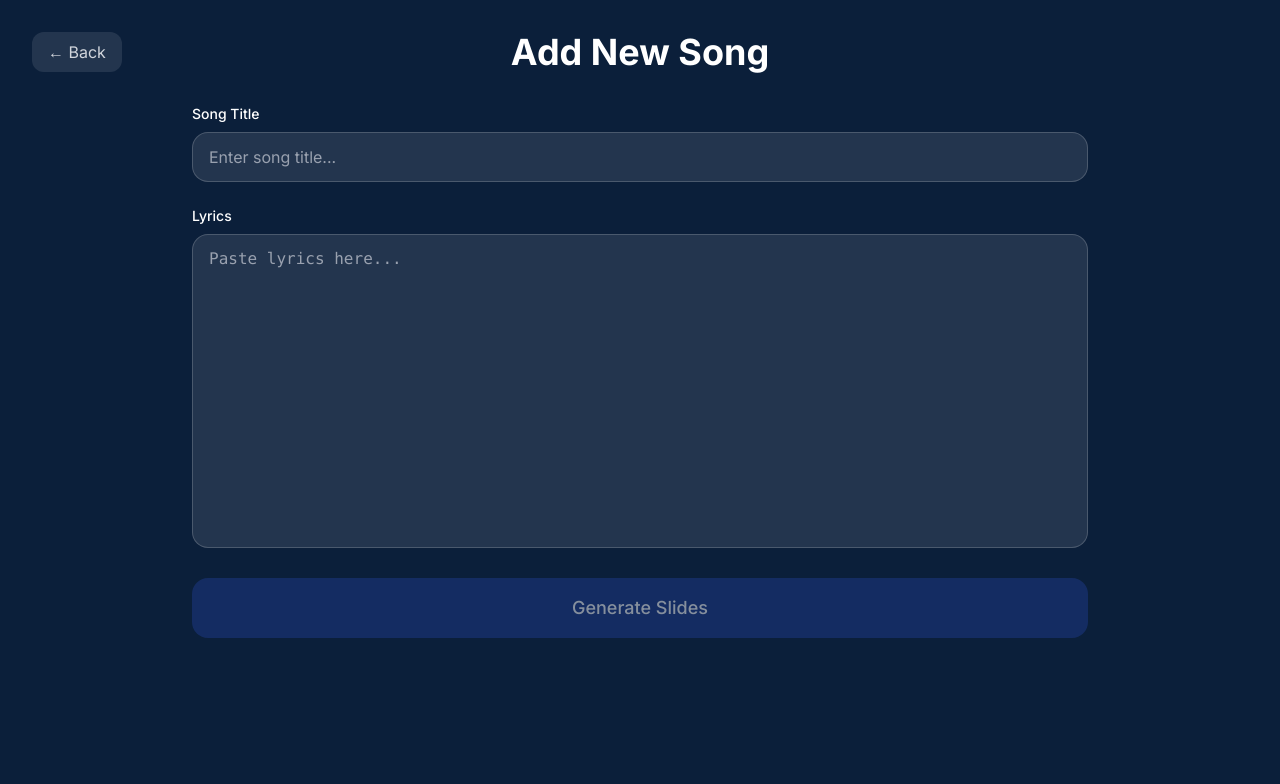
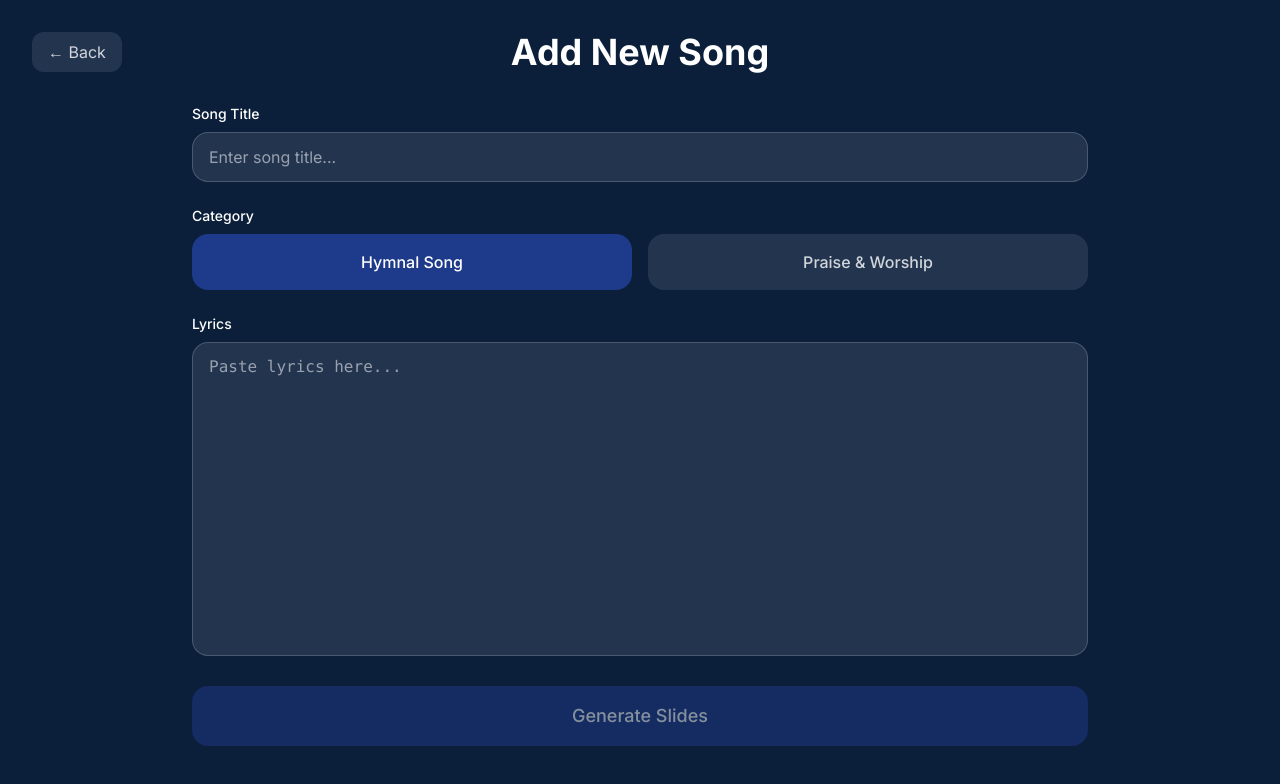
Before and after one commit to jimenezvanessa/church, a Next.js app: page /songs/new in a window 1280 px wide. Shown: the top 784 px of the page. Built offline with nearby package versions, Linux system fonts and the light colour scheme.

Commit message:
feat: add category support for songs and update related components

```diff
--- a/src/app/api/songs/route.ts
+++ b/src/app/api/songs/route.ts
@@ -7,10 +7,14 @@ export async function GET(request: NextRequest) {
     await dbConnect();
     const search = request.nextUrl.searchParams.get('search');
     const sort = request.nextUrl.searchParams.get('sort') || 'title';
+    const category = request.nextUrl.searchParams.get('category');
 
     let query = {};
     if (search) {
       query = { title: { $regex: search, $options: 'i' } };
+    }
+    if (category && ['hymnal', 'praise'].includes(category)) {
+      query = { ...query, category };
     }
 
     let sortQuery = {};
--- a/src/app/page.tsx
+++ b/src/app/page.tsx
@@ -8,20 +8,51 @@ interface Song {
   title: string;
   lyrics: string;
   createdAt: string;
+  category: string;
+}
+
+function SongCard({ song, onDelete }: { song: Song; onDelete: (id: string) => void }) {
+  return (
+    <div className="bg-white/10 rounded-2xl p-4 shadow-lg hover:bg-white/15 transition-all duration-200">
+      <h3 className="text-lg font-bold mb-2 truncate">{song.title}</h3>
+      <p className="text-gray-400 text-sm mb-4 line-clamp-2">
+        {song.lyrics.substring(0, 80)}...
+      </p>
+      <div className="flex gap-2">
+        <Link
+          href={`/present/${song._id}`}
+          className="flex-1 bg-blue hover:bg-light-blue py-2 rounded-xl text-center font-medium text-sm transition-all duration-200"
+        >
+          Present
+        </Link>
+        <Link
+          href={`/songs/edit/${song._id}`}
+          className="px-3 py-2 bg-white/10 hover:bg-white/20 rounded-xl text-sm transition-all duration-200"
+        >
+          Edit
+        </Link>
+        <button
+          onClick={() => onDelete(song._id)}
+          className="px-3 py-2 bg-red-500/20 hover:bg-red-500/40 text-red-300 rounded-xl text-sm transition-all duration-200"
+        >
+          Delete
+        </button>
+      </div>
+    </div>
+  );
 }
 
 export default function Home() {
   const [songs, setSongs] = useState<Song[]>([]);
   const [loading, setLoading] = useState(true);
   const [search, setSearch] = useState('');
-  const [sort, setSort] = useState('title');
+  const [sort, setSort] = useState<'title' | 'A-Z' | '0-9'>('title');
 
   useEffect(() => {
     const loadSongs = async () => {
       try {
         const params = new URLSearchParams();
         if (search) params.set('search', search);
-        if (sort) params.set('sort', sort);
 
         const res = await fetch(`/api/songs?${params}`);
         const data = await res.json();
@@ -33,7 +64,7 @@ export default function Home() {
       }
     };
     loadSongs();
-  }, [search, sort]);
+  }, [search]);
 
   const deleteSong = async (id: string) => {
     if (!confirm('Delete this song?')) return;
@@ -45,17 +76,16 @@ export default function Home() {
     }
   };
 
-  const filterSongs = (songs: Song[]) => {
-    const filtered = songs.filter(song => {
+  const searchLower = search.toLowerCase();
+
+  const filterBySort = (songs: Song[]) => {
+    return songs.filter(song => {
       const firstChar = song.title.charAt(0).toUpperCase();
       if (sort === 'A-Z') return /[A-Z]/.test(firstChar);
       if (sort === '0-9') return /[0-9]/.test(firstChar);
       return true;
     });
-    return filtered;
   };
-
-  const filteredSongs = filterSongs(songs);
 
   return (
     <div className="min-h-screen p-8">
@@ -70,7 +100,7 @@ export default function Home() {
           </Link>
         </div>
 
-        <div className="flex gap-3 mb-8 bg-white/10 p-4 rounded-2xl border border-white/10">
+        <div className="flex gap-3 mb-4 bg-white/10 p-4 rounded-2xl border border-white/10">
           <input
             type="text"
             placeholder="Search songs..."
@@ -78,58 +108,63 @@ export default function Home() {
             onChange={(e) => setSearch(e.target.value)}
             className="flex-1 px-4 py-2 rounded-xl bg-white/10 border border-white/20 text-white placeholder-gray-400 text-sm focus:outline-none focus:ring-2 focus:ring-light-blue"
           />
-          <select
-            value={sort}
-            onChange={(e) => setSort(e.target.value)}
-            className="px-3 py-2 rounded-xl bg-white/10 border border-white/20 text-white text-sm focus:outline-none focus:ring-2 focus:ring-light-blue [&>option]:text-black [&>option]:bg-white"
+        </div>
+
+        <div className="flex gap-2 mb-8">
+          <button
+            onClick={() => setSort('title')}
+            className={`px-4 py-2 rounded-xl text-sm font-medium transition-all duration-200 ${
+              sort === 'title' ? 'bg-blue text-white' : 'bg-white/10 text-gray-300 hover:bg-white/20'
+            }`}
           >
-            <option value="title">All</option>
-            <option value="A-Z">A-Z</option>
-            <option value="0-9">0-9</option>
-            <option value="newest">Newest</option>
-            <option value="oldest">Oldest</option>
-          </select>
+            All
+          </button>
+          <button
+            onClick={() => setSort('A-Z')}
+            className={`px-4 py-2 rounded-xl text-sm font-medium transition-all duration-200 ${
+              sort === 'A-Z' ? 'bg-blue text-white' : 'bg-white/10 text-gray-300 hover:bg-white/20'
+            }`}
+          >
+            A-Z
+          </button>
+          <button
+            onClick={() => setSort('0-9')}
+            className={`px-4 py-2 rounded-xl text-sm font-medium transition-all duration-200 ${
+              sort === '0-9' ? 'bg-blue text-white' : 'bg-white/10 text-gray-300 hover:bg-white/20'
+            }`}
+          >
+            0-9
+          </button>
         </div>
 
         {loading ? (
           <div className="text-center py-12">Loading...</div>
-        ) : filteredSongs.length === 0 ? (
-          <div className="text-center py-12 text-gray-400">
-            No songs found. Add your first song!
-          </div>
         ) : (
-          <div className="grid grid-cols-1 md:grid-cols-2 lg:grid-cols-3 gap-6">
-            {filteredSongs.map((song) => (
-              <div
-                key={song._id}
-                className="bg-white/10 rounded-2xl p-6 shadow-lg hover:bg-white/15 transition-all duration-200"
-              >
-                <h3 className="text-xl font-bold mb-2 truncate">{song.title}</h3>
-                <p className="text-gray-400 text-sm mb-4 line-clamp-2">
-                  {song.lyrics.substring(0, 100)}...
-                </p>
-                <div className="flex gap-2">
-                  <Link
-                    href={`/present/${song._id}`}
-                    className="flex-1 bg-blue hover:bg-light-blue py-2 rounded-xl text-center font-medium transition-all duration-200"
-                  >
-                    Present
-                  </Link>
-                  <Link
-                    href={`/songs/edit/${song._id}`}
-                    className="px-4 py-2 bg-white/10 hover:bg-white/20 rounded-xl transition-all duration-200"
-                  >
-                    Edit
-                  </Link>
-                  <button
-                    onClick={() => deleteSong(song._id)}
-                    className="px-4 py-2 bg-red-500/20 hover:bg-red-500/40 text-red-300 rounded-xl transition-all duration-200"
-                  >
-                    Delete
-                  </button>
-                </div>
+          <div className="grid grid-cols-1 lg:grid-cols-2 gap-8">
+            <div className="bg-white/5 rounded-2xl p-6 border border-white/10">
+              <h2 className="text-2xl font-bold mb-6">Hymnal Songs</h2>
+              <div className="space-y-4">
+                {filterBySort(songs.filter(s => (!s.category || s.category === 'hymnal') && s.title.toLowerCase().includes(searchLower))).length === 0 ? (
+                  <p className="text-gray-400">No hymnal songs</p>
+                ) : (
+                  filterBySort(songs.filter(s => (!s.category || s.category === 'hymnal') && s.title.toLowerCase().includes(searchLower))).map((song) => (
+                    <SongCard key={song._id} song={song} onDelete={deleteSong} />
+                  ))
+                )}
               </div>
-            ))}
+            </div>
+            <div className="bg-white/5 rounded-2xl p-6 border border-white/10">
+              <h2 className="text-2xl font-bold mb-6">Praise & Worship</h2>
+              <div className="space-y-4">
+                {filterBySort(songs.filter(s => s.category === 'praise' && s.title.toLowerCase().includes(searchLower))).length === 0 ? (
+                  <p className="text-gray-400">No praise & worship songs</p>
+                ) : (
+                  filterBySort(songs.filter(s => s.category === 'praise' && s.title.toLowerCase().includes(searchLower))).map((song) => (
+                    <SongCard key={song._id} song={song} onDelete={deleteSong} />
+                  ))
+                )}
+              </div>
+            </div>
           </div>
         )}
       </div>
--- a/src/app/songs/edit/[id]/page.tsx
+++ b/src/app/songs/edit/[id]/page.tsx
@@ -8,6 +8,7 @@ interface Song {
   _id: string;
   title: string;
   lyrics: string;
+  category: string;
 }
 
 export default function EditSong() {
@@ -15,6 +16,7 @@ export default function EditSong() {
   const router = useRouter();
   const [title, setTitle] = useState('');
   const [lyrics, setLyrics] = useState('');
+  const [category, setCategory] = useState('hymnal');
   const [loading, setLoading] = useState(true);
   const [saving, setSaving] = useState(false);
 
@@ -26,6 +28,7 @@ export default function EditSong() {
           const data: Song = await res.json();
           setTitle(data.title);
           setLyrics(data.lyrics);
+          setCategory(data.category || 'hymnal');
         } else {
           router.push('/');
         }
@@ -47,7 +50,7 @@ export default function EditSong() {
       await fetch(`/api/songs/${params.id}`, {
         method: 'PUT',
         headers: { 'Content-Type': 'application/json' },
-        body: JSON.stringify({ title, lyrics }),
+        body: JSON.stringify({ title, lyrics, category }),
       });
 
       router.push('/');
@@ -88,6 +91,34 @@ export default function EditSong() {
           </div>
 
           <div>
+            <label className="block text-sm font-medium mb-2">Category</label>
+            <div className="grid grid-cols-2 gap-4">
+              <button
+                type="button"
+                onClick={() => setCategory('hymnal')}
+                className={`py-4 rounded-2xl font-medium transition-all duration-200 ${
+                  category === 'hymnal'
+                    ? 'bg-blue text-white'
+                    : 'bg-white/10 text-gray-300 hover:bg-white/20'
+                }`}
+              >
+                Hymnal Song
+              </button>
+              <button
+                type="button"
+                onClick={() => setCategory('praise')}
+                className={`py-4 rounded-2xl font-medium transition-all duration-200 ${
+                  category === 'praise'
+                    ? 'bg-blue text-white'
+                    : 'bg-white/10 text-gray-300 hover:bg-white/20'
+                }`}
+              >
+                Praise & Worship
+              </button>
+            </div>
+          </div>
+
+          <div>
             <label className="block text-sm font-medium mb-2">Lyrics</label>
             <textarea
               value={lyrics}
--- a/src/app/songs/new/page.tsx
+++ b/src/app/songs/new/page.tsx
@@ -9,6 +9,7 @@ export default function NewSong() {
   const router = useRouter();
   const [title, setTitle] = useState('');
   const [lyrics, setLyrics] = useState('');
+  const [category, setCategory] = useState('hymnal');
   const [slides, setSlides] = useState<string[]>([]);
   const [showPreview, setShowPreview] = useState(false);
   const [saving, setSaving] = useState(false);
@@ -36,7 +37,7 @@ export default function NewSong() {
       const songRes = await fetch('/api/songs', {
         method: 'POST',
         headers: { 'Content-Type': 'application/json' },
-        body: JSON.stringify({ title, lyrics }),
+        body: JSON.stringify({ title, lyrics, category }),
       });
 
       if (!songRes.ok) {
@@ -89,6 +90,34 @@ export default function NewSong() {
               placeholder="Enter song title..."
               className="w-full px-4 py-3 rounded-2xl bg-white/10 border border-soft-gray/20 text-white placeholder-gray-400 focus:outline-none focus:ring-2 focus:ring-light-blue"
             />
+          </div>
+
+          <div>
+            <label className="block text-sm font-medium mb-2">Category</label>
+            <div className="grid grid-cols-2 gap-4">
+              <button
+                type="button"
+                onClick={() => setCategory('hymnal')}
+                className={`py-4 rounded-2xl font-medium transition-all duration-200 ${
+                  category === 'hymnal'
+                    ? 'bg-blue text-white'
+                    : 'bg-white/10 text-gray-300 hover:bg-white/20'
+                }`}
+              >
+                Hymnal Song
+              </button>
+              <button
+                type="button"
+                onClick={() => setCategory('praise')}
+                className={`py-4 rounded-2xl font-medium transition-all duration-200 ${
+                  category === 'praise'
+                    ? 'bg-blue text-white'
+                    : 'bg-white/10 text-gray-300 hover:bg-white/20'
+                }`}
+              >
+                Praise & Worship
+              </button>
+            </div>
           </div>
 
           <div>
--- a/src/models/Song.ts
+++ b/src/models/Song.ts
@@ -10,6 +10,11 @@ const SongSchema = new mongoose.Schema({
     type: String,
     required: true,
   },
+  category: {
+    type: String,
+    enum: ['hymnal', 'praise'],
+    default: 'hymnal',
+  },
   createdAt: {
     type: Date,
     default: Date.now,
```
Also changed, not shown: src/app/present/[id]/page.tsx (+19 -21 lines).
